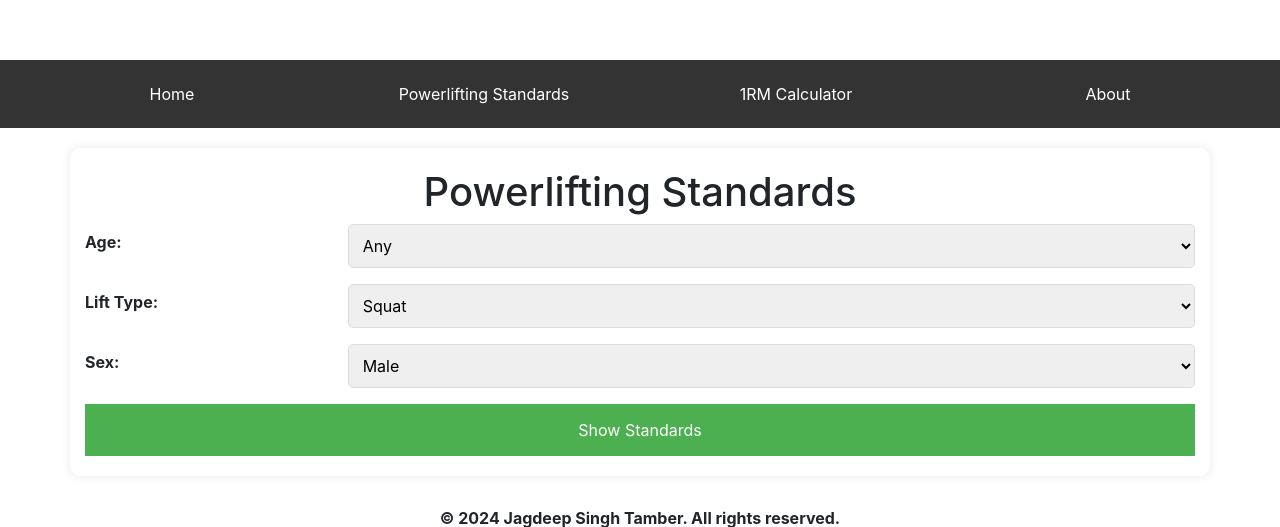
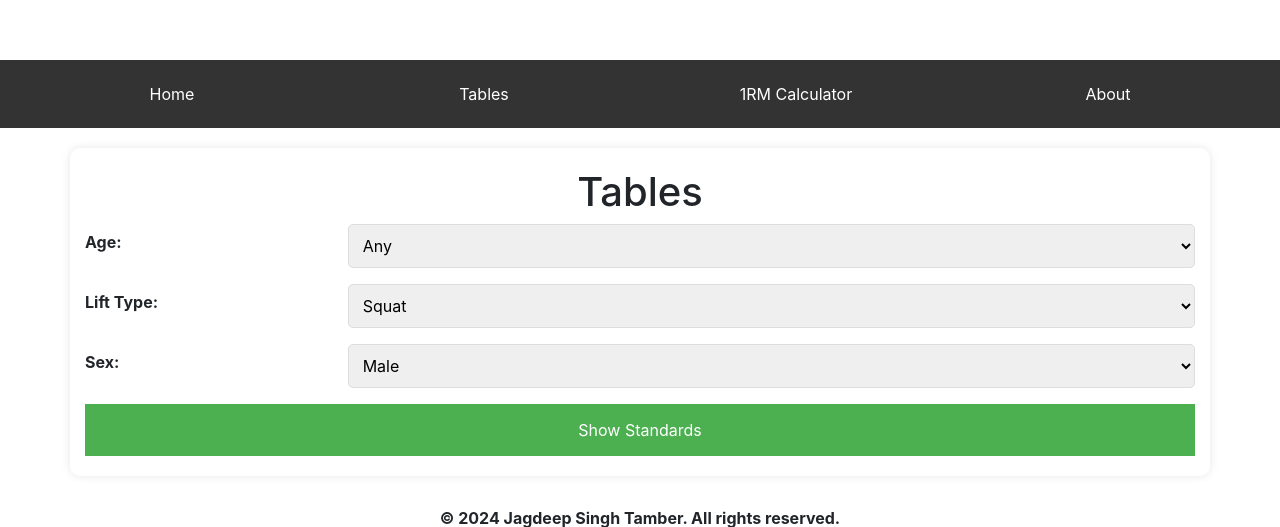
Before and after one commit to jagdeep98/Powerlifting-Standards, a Flask app: page /standards in a window 1280 px wide. Shown: the top 527 px of the page. Run offline with Flask 3, Linux system fonts and the light colour scheme; parts of the project's set-up code (start-up, migrations or seed data) failed here and were passed over; some libraries are stand-ins or nearby versions.

Commit message:
Add files via upload

```diff
--- a/templates/index.html
+++ b/templates/index.html
@@ -93,6 +93,10 @@
 </div>
 
 <footer>
+     <p>If you're unsure of your 1 rep max but have done a rep max, please defer to the <a href="{{ url_for('one_rm_calculator') }}">1RM Calculator</a> tab.</p>
+</footer>
+
+<footer>
     <strong>&#169; 2024 Jagdeep Singh Tamber. All rights reserved.</strong>
 </footer>
 </body>
--- a/templates/navbar.html
+++ b/templates/navbar.html
@@ -1,6 +1,6 @@
 <div class="navbar">
     <a href="/" class="{% if request.path == '/' %}active{% endif %}">Home</a>
-    <a href="/standards" class="{% if request.path == '/standards' %}active{% endif %}">Powerlifting Standards</a>
+    <a href="/standards" class="{% if request.path == '/standards' %}active{% endif %}">Tables</a>
     <a href="/1rm_calculator" class="{% if request.path == '/1rm_calculator' %}active{% endif %}">1RM Calculator</a>
 	<a href="/about" class="{% if request.path == '/about' %}active{% endif %}">About</a>
 </div>
--- a/templates/standards.html
+++ b/templates/standards.html
@@ -3,7 +3,7 @@
 <head>
     <meta charset="UTF-8">
     <meta name="viewport" content="width=device-width, initial-scale=1.0">
-    <title>Powerlifting Standards</title>
+    <title>Tables</title>
     <link rel="stylesheet" href="{{ url_for('static', filename='styles.css') }}">
 	<link href="https://stackpath.bootstrapcdn.com/bootstrap/4.3.1/css/bootstrap.min.css" rel="stylesheet">
 </head>
@@ -12,7 +12,7 @@
 {% include 'navbar.html' %}
 
 <div class="container">
-    <h1>Powerlifting Standards</h1>
+    <h1>Tables</h1>
 
     <form method="POST">
     <!-- Division dropdown -->
@@ -30,7 +30,7 @@
         </select>
     </div>
 
-        <!-- Lift Type -->
+    <!-- Lift Type dropdown -->
     <div class="form-group">
         <label for="lift_type">Lift Type:</label>
         <select name="lift_type" id="lift_type">
@@ -41,15 +41,16 @@
         </select>
     </div>
 
-        <!-- Sex -->
+    <!-- Sex dropdown -->
     <div class="form-group">
         <label for="Sex">Sex:</label>
         <select name="Sex" id="Sex">
-                <option value="M" {% if result and result.Sex == 'Male' %}selected{% endif %}>Male</option>
-                <option value="F" {% if result and result.Sex == 'Female' %}selected{% endif %}>Female</option>
+            <option value="M" {% if result and result.Sex == 'M' %}selected{% endif %}>Male</option>
+            <option value="F" {% if result and result.Sex == 'F' %}selected{% endif %}>Female</option>
         </select>
     </div>
 
+    <!-- Submit button -->
     <button type="submit">Show Standards</button>
 </form>
 
@@ -59,7 +60,6 @@
     </div>
 {% endif %}
 
-
 </div>
 
 <footer>
```
Lines whose indentation alone changed are shown as unchanged.
